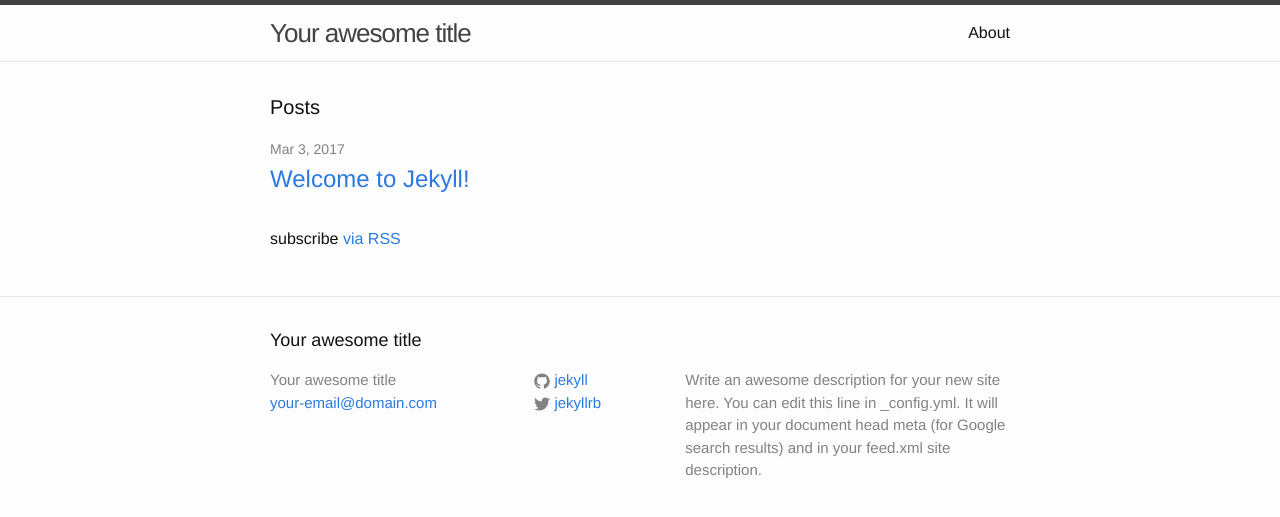
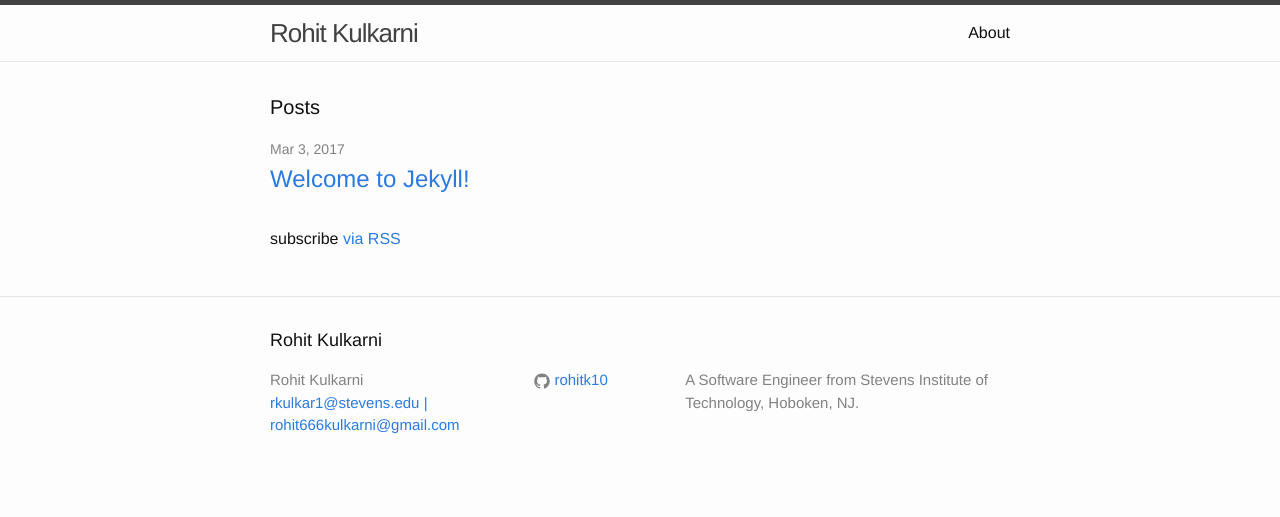
Before and after one commit to rohitk10/rohitk10.github.io, a Jekyll site: the page built from index.html, in a window 1280 px wide. Shown: the top 517 px of the page. Built offline with Jekyll 4.4.1, drawn with Linux system fonts in a browser that asks for light colours.

Commit message:
Added basic data to replace default data.

```diff
--- a/_config.yml
+++ b/_config.yml
@@ -6,16 +6,15 @@
 # 'jekyll serve'. If you change this file, please restart the server process.
 
 # Site settings
-title: Your awesome title
-email: your-email@domain.com
+title: Rohit Kulkarni
+email: rkulkar1@stevens.edu | rohit666kulkarni@gmail.com
 description: > # this means to ignore newlines until "baseurl:"
-  Write an awesome description for your new site here. You can edit this
-  line in _config.yml. It will appear in your document head meta (for
-  Google search results) and in your feed.xml site description.
+  A Software Engineer from Stevens Institute of Technology, Hoboken, NJ.
+
 baseurl: "" # the subpath of your site, e.g. /blog
-url: "http://yourdomain.com" # the base hostname & protocol for your site
-twitter_username: jekyllrb
-github_username:  jekyll
+url: "http://rohit-kulkarni.com" # the base hostname & protocol for your site
+#twitter_username: jekyllrb
+github_username:  rohitk10
 
 # Build settings
 markdown: kramdown
```
